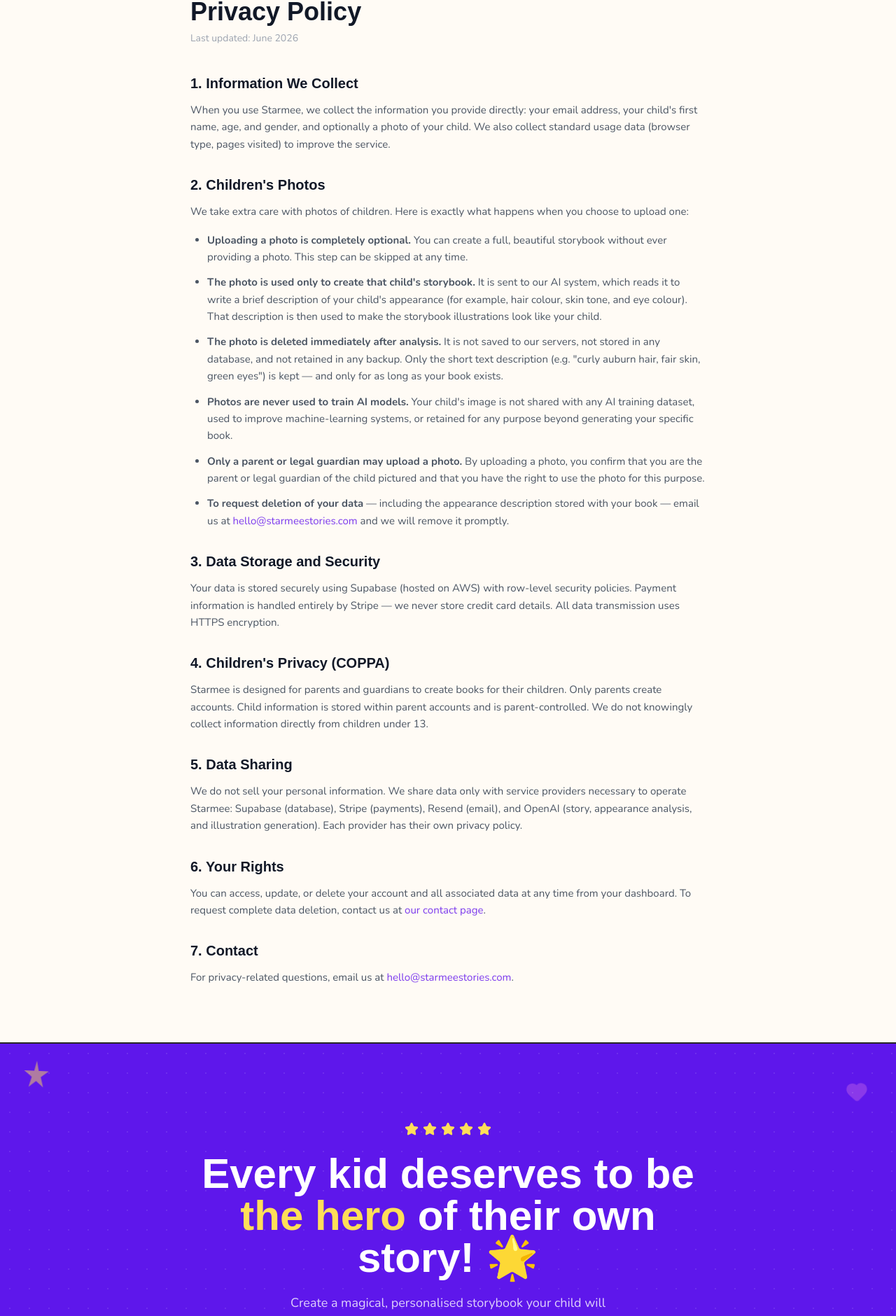
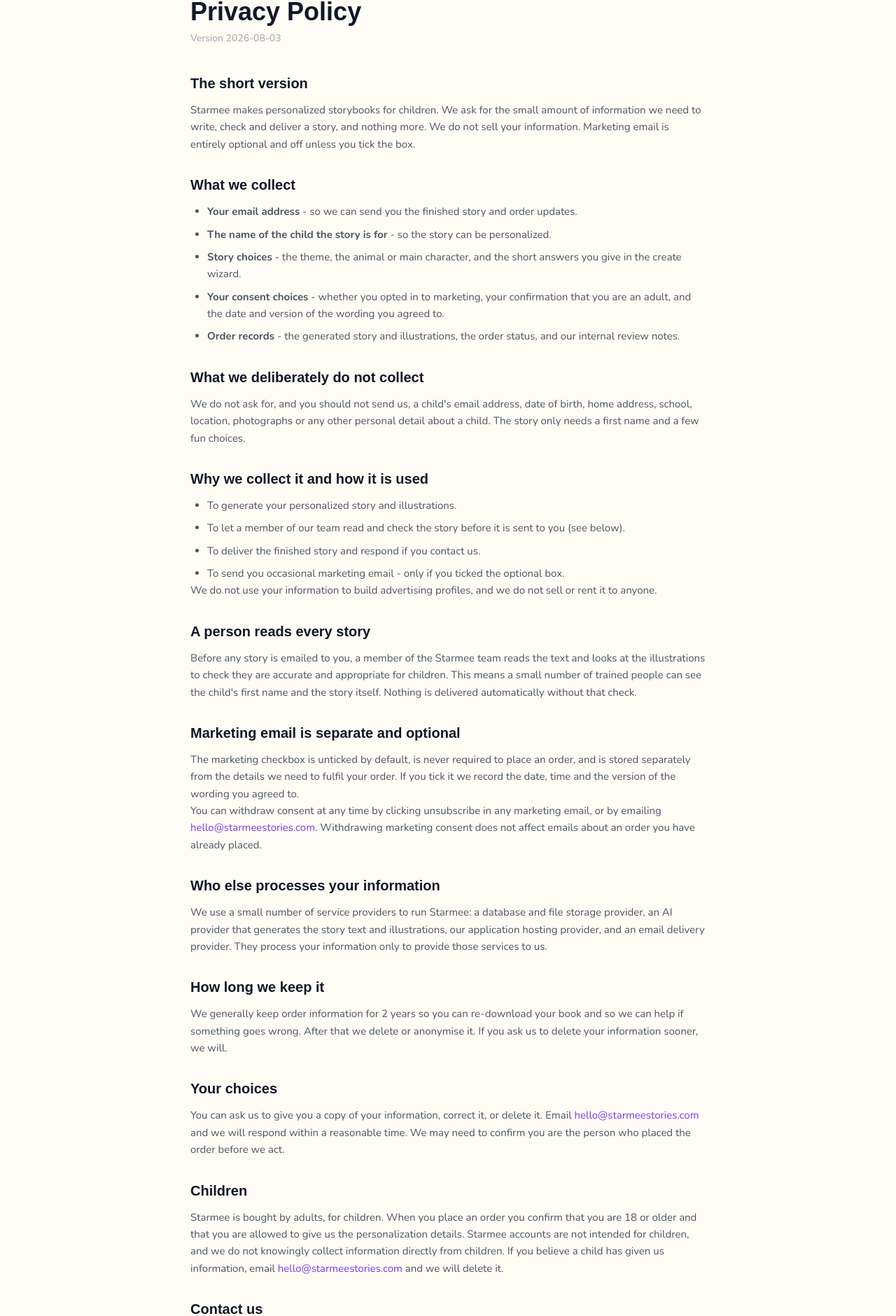
Before and after one commit to nitish0shr/storyspark, a Next.js app: page /privacy in a window 1280 px wide. Shown: the part 149-2029 px from the top of the page at 70% size. Built offline with nearby package versions, Linux system fonts and the light colour scheme; no server answers; a web font is replaced by a local one.

Commit message:
Rewrite Privacy Policy with consent, retention and review disclosures

```diff
--- a/src/app/privacy/page.tsx
+++ b/src/app/privacy/page.tsx
@@ -2,13 +2,19 @@
 import Link from "next/link";
 import Navbar from "@/components/shared/Navbar";
 import Footer from "@/components/landing/Footer";
+import { CONSENT_VERSION, RETENTION_PERIOD, privacyContactEmail } from "@/lib/consent";
 
 export const metadata: Metadata = {
-  title: "Privacy Policy — Starmee",
+  title: "Privacy Policy - Starmee",
   description: "How Starmee handles your data and protects your family's privacy.",
 };
 
+const H2 = "font-heading text-xl font-semibold text-gray-900 mb-3";
+const UL = "list-disc pl-6 space-y-2";
+const LINK = "text-[#7C3AED] hover:underline";
+
 export default function PrivacyPage() {
+  const contact = privacyContactEmail();
   return (
     <div className="min-h-screen bg-[#FFFBF5]">
       <Navbar />
@@ -16,141 +22,170 @@
         <h1 className="font-heading text-3xl sm:text-4xl font-bold text-gray-900 mb-2">
           Privacy Policy
         </h1>
-        <p className="text-sm text-gray-400 mb-10">Last updated: June 2026</p>
+        <p className="text-sm text-gray-400 mb-10">
+          Version {CONSENT_VERSION}
+        </p>
 
         <div className="prose prose-gray max-w-none space-y-8 text-gray-600 text-[15px] leading-relaxed">
           <section>
-            <h2 className="font-heading text-xl font-semibold text-gray-900 mb-3">
-              1. Information We Collect
-            </h2>
+            <h2 className={H2}>The short version</h2>
             <p>
-              When you use Starmee, we collect the information you provide directly:
-              your email address, your child&apos;s first name, age, and gender, and
-              optionally a photo of your child. We also collect standard usage data
-              (browser type, pages visited) to improve the service.
+              Starmee makes personalized storybooks for children. We ask for the
+              small amount of information we need to write, check and deliver a
+              story, and nothing more. We do not sell your information. Marketing
+              email is entirely optional and off unless you tick the box.
             </p>
           </section>
 
           <section>
-            <h2 className="font-heading text-xl font-semibold text-gray-900 mb-3">
-              2. Children&apos;s Photos
-            </h2>
-            <p className="mb-4">
-              We take extra care with photos of children. Here is exactly what happens
-              when you choose to upload one:
-            </p>
-            <ul className="list-disc pl-6 space-y-3">
+            <h2 className={H2}>What we collect</h2>
+            <ul className={UL}>
               <li>
-                <strong>Uploading a photo is completely optional.</strong> You can
-                create a full, beautiful storybook without ever providing a photo. This
-                step can be skipped at any time.
+                <strong>Your email address</strong> - so we can send you the
+                finished story and order updates.
               </li>
               <li>
-                <strong>The photo is used only to create that child&apos;s storybook.</strong>{" "}
-                It is sent to our AI system, which reads it to write a brief description
-                of your child&apos;s appearance (for example, hair colour, skin tone, and
-                eye colour). That description is then used to make the storybook
-                illustrations look like your child.
+                <strong>The name of the child the story is for</strong> - so the
+                story can be personalized.
               </li>
               <li>
-                <strong>The photo is deleted immediately after analysis.</strong> It is
-                not saved to our servers, not stored in any database, and not retained
-                in any backup. Only the short text description (e.g. &quot;curly auburn
-                hair, fair skin, green eyes&quot;) is kept — and only for as long as
-                your book exists.
+                <strong>Story choices</strong> - the theme, the animal or main
+                character, and the short answers you give in the create wizard.
               </li>
               <li>
-                <strong>Photos are never used to train AI models.</strong> Your
-                child&apos;s image is not shared with any AI training dataset, used to
-                improve machine-learning systems, or retained for any purpose beyond
-                generating your specific book.
+                <strong>Your consent choices</strong> - whether you opted in to
+                marketing, your confirmation that you are an adult, and the date
+                and version of the wording you agreed to.
               </li>
               <li>
-                <strong>Only a parent or legal guardian may upload a photo.</strong> By
-                uploading a photo, you confirm that you are the parent or legal guardian
-                of the child pictured and that you have the right to use the photo for
-                this purpose.
-              </li>
-              <li>
-                <strong>To request deletion of your data</strong> — including the
-                appearance description stored with your book — email us at{" "}
-                <a
-                  href="mailto:hello@starmeestories.com"
-                  className="text-[#7C3AED] hover:underline"
-                >
-                  hello@starmeestories.com
-                </a>{" "}
-                and we will remove it promptly.
+                <strong>Order records</strong> - the generated story and
+                illustrations, the order status, and our internal review notes.
               </li>
             </ul>
           </section>
 
           <section>
-            <h2 className="font-heading text-xl font-semibold text-gray-900 mb-3">
-              3. Data Storage and Security
-            </h2>
+            <h2 className={H2}>What we deliberately do not collect</h2>
             <p>
-              Your data is stored securely using Supabase (hosted on AWS) with
-              row-level security policies. Payment information is handled entirely by
-              Stripe — we never store credit card details. All data transmission uses
-              HTTPS encryption.
+              We do not ask for, and you should not send us, a child&apos;s email
+              address, date of birth, home address, school, location, photographs
+              or any other personal detail about a child. The story only needs a
+              first name and a few fun choices.
             </p>
           </section>
 
           <section>
-            <h2 className="font-heading text-xl font-semibold text-gray-900 mb-3">
-              4. Children&apos;s Privacy (COPPA)
-            </h2>
+            <h2 className={H2}>Why we collect it and how it is used</h2>
+            <ul className={UL}>
+              <li>To generate your personalized story and illustrations.</li>
+              <li>
+                To let a member of our team read and check the story before it is
+                sent to you (see below).
+              </li>
+              <li>To deliver the finished story and respond if you contact us.</li>
+              <li>
+                To send you occasional marketing email - only if you ticked the
+                optional box.
+              </li>
+            </ul>
             <p>
-              Starmee is designed for parents and guardians to create books for
-              their children. Only parents create accounts. Child information is stored
-              within parent accounts and is parent-controlled. We do not knowingly
-              collect information directly from children under 13.
+              We do not use your information to build advertising profiles, and we
+              do not sell or rent it to anyone.
             </p>
           </section>
 
           <section>
-            <h2 className="font-heading text-xl font-semibold text-gray-900 mb-3">
-              5. Data Sharing
-            </h2>
+            <h2 className={H2}>A person reads every story</h2>
             <p>
-              We do not sell your personal information. We share data only with service
-              providers necessary to operate Starmee: Supabase (database), Stripe
-              (payments), Resend (email), and OpenAI (story, appearance analysis, and
-              illustration generation). Each provider has their own privacy policy.
+              Before any story is emailed to you, a member of the Starmee team
+              reads the text and looks at the illustrations to check they are
+              accurate and appropriate for children. This means a small number of
+              trained people can see the child&apos;s first name and the story
+              itself. Nothing is delivered automatically without that check.
             </p>
           </section>
 
           <section>
-            <h2 className="font-heading text-xl font-semibold text-gray-900 mb-3">
-              6. Your Rights
-            </h2>
+            <h2 className={H2}>Marketing email is separate and optional</h2>
             <p>
-              You can access, update, or delete your account and all associated data
-              at any time from your dashboard. To request complete data deletion,
-              contact us at{" "}
-              <Link href="/contact" className="text-[#7C3AED] hover:underline">
-                our contact page
-              </Link>
-              .
+              The marketing checkbox is unticked by default, is never required to
+              place an order, and is stored separately from the details we need to
+              fulfil your order. If you tick it we record the date, time and the
+              version of the wording you agreed to.
+            </p>
+            <p>
+              You can withdraw consent at any time by clicking unsubscribe in any
+              marketing email, or by emailing{" "}
+              <a className={LINK} href={`mailto:${contact}`}>{contact}</a>. Withdrawing
+              marketing consent does not affect emails about an order you have
+              already placed.
             </p>
           </section>
 
           <section>
-            <h2 className="font-heading text-xl font-semibold text-gray-900 mb-3">
-              7. Contact
-            </h2>
+            <h2 className={H2}>Who else processes your information</h2>
             <p>
-              For privacy-related questions, email us at{" "}
-              <a
-                href="mailto:hello@starmeestories.com"
-                className="text-[#7C3AED] hover:underline"
-              >
-                hello@starmeestories.com
-              </a>
-              .
+              We use a small number of service providers to run Starmee: a
+              database and file storage provider, an AI provider that generates the
+              story text and illustrations, our application hosting provider, and
+              an email delivery provider. They process your information only to
+              provide those services to us.
             </p>
           </section>
+
+          <section>
+            <h2 className={H2}>How long we keep it</h2>
+            <p>
+              We generally keep order information for {RETENTION_PERIOD} so you can
+              re-download your book and so we can help if something goes wrong.
+              After that we delete or anonymise it. If you ask us to delete your
+              information sooner, we will.
+            </p>
+          </section>
+
+          <section>
+            <h2 className={H2}>Your choices</h2>
+            <p>
+              You can ask us to give you a copy of your information, correct it, or
+              delete it. Email{" "}
+              <a className={LINK} href={`mailto:${contact}`}>{contact}</a> and we will
+              respond within a reasonable time. We may need to confirm you are the
+              person who placed the order before we act.
+            </p>
+          </section>
+
+          <section>
+            <h2 className={H2}>Children</h2>
+            <p>
+              Starmee is bought by adults, for children. When you place an order you
+              confirm that you are 18 or older and that you are allowed to give us
+              the personalization details. Starmee accounts are not intended for
+              children, and we do not knowingly collect information directly from
+              children. If you believe a child has given us information, email{" "}
+              <a className={LINK} href={`mailto:${contact}`}>{contact}</a> and we will
+              delete it.
+            </p>
+          </section>
+
+          <section>
+            <h2 className={H2}>Contact us</h2>
+            <p>
+              For any privacy question or request, email{" "}
+              <a className={LINK} href={`mailto:${contact}`}>{contact}</a>. You can also
+              reach us through our <Link className={LINK} href="/contact">contact page</Link>.
+            </p>
+          </section>
+
+          <section>
+            <h2 className={H2}>Changes to this policy</h2>
+            <p>
+              If we change this policy we will update the version number at the top
+              of this page. This policy describes our current practices in plain
+              language; it is not legal advice, and it is not a claim of
+              certification under any particular law.
+            </p>
+          </section>
+
         </div>
       </main>
       <Footer />
--- /dev/null
+++ b/src/lib/consent.ts
@@ -0,0 +1,32 @@
+/**
+ * Single source of truth for Starmee's consent copy and versioning.
+ *
+ * The version string is stored on every order (books.consent_version) so we
+ * can always tell which wording a customer actually agreed to. Bump it
+ * whenever the notice or the marketing wording below changes materially.
+ */
+
+export const CONSENT_VERSION = "2026-08-03";
+
+/** How long order information is generally retained. */
+export const RETENTION_PERIOD = "2 years";
+
+/** Where privacy requests go. Configurable, never invented. */
+export function privacyContactEmail(): string {
+  return process.env.PRIVACY_CONTACT_EMAIL || "hello@starmeestories.com";
+}
+
+/** Shown next to the order form. */
+export const PRIVACY_NOTICE =
+  "We use your email and personalization details to create, review, and deliver " +
+  "your Starmee story. Please see our Privacy Policy for more information.";
+
+/** Optional marketing opt-in. Must never be pre-ticked or required. */
+export const MARKETING_CONSENT_LABEL =
+  "I agree to receive occasional news, offers, and updates from Starmee. " +
+  "I can unsubscribe at any time.";
+
+/** Required adult confirmation. */
+export const ADULT_CONFIRMATION_LABEL =
+  "I confirm that I am 18 or older and authorized to provide the " +
+  "personalization details for this order.";
```
